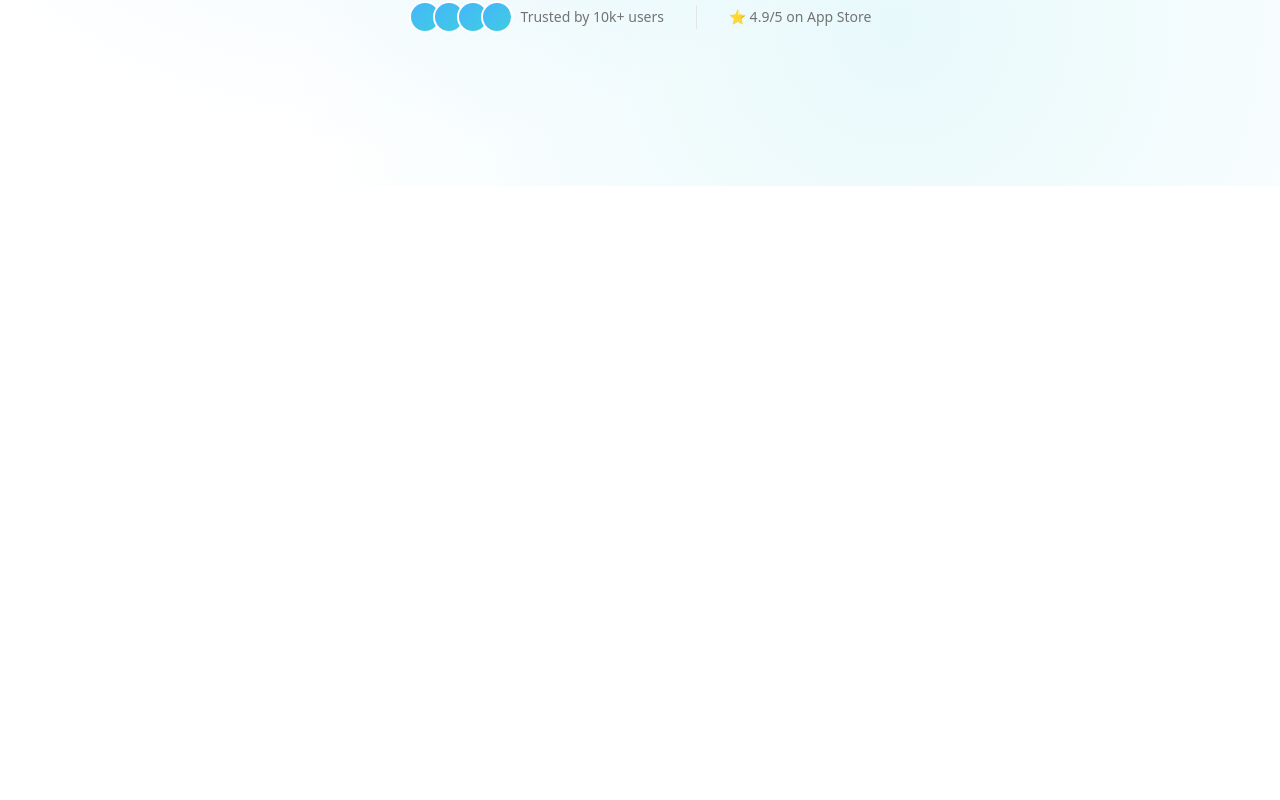
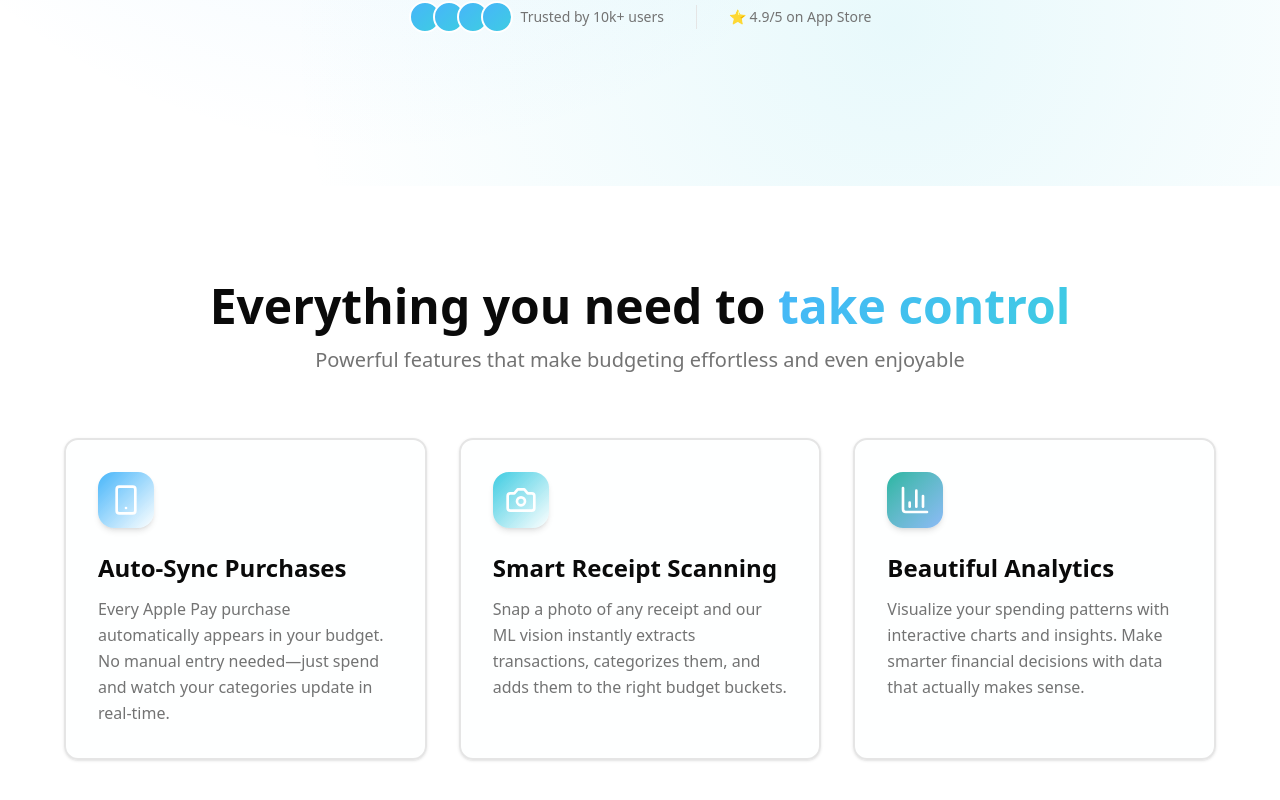
Before and after one commit to ShashiSugrim/SmartSpend, a React (Vite) app in the folder frontend/: page / in a window 1280 px wide. Shown: the part 614-1414 px from the top of the page. Before the commit the page ends 800 px from the top, so only its background shows below. Built offline with nearby package versions, Linux system fonts and the light colour scheme.

Commit message:
Added Features

```diff
--- /dev/null
+++ b/frontend/src/components/Landing/Feature.tsx
@@ -0,0 +1,69 @@
+import { Smartphone, Camera, BarChart3 } from "lucide-react";
+import {Card} from "@/components/ui/card.tsx";
+
+const features = [
+    {
+        icon: Smartphone,
+        title: "Auto-Sync Purchases",
+        description: "Every Apple Pay purchase automatically appears in your budget. No manual entry needed—just spend and watch your categories update in real-time.",
+        gradient: "from-primary to-primary-glow",
+    },
+    {
+        icon: Camera,
+        title: "Smart Receipt Scanning",
+        description: "Snap a photo of any receipt and our ML vision instantly extracts transactions, categorizes them, and adds them to the right budget buckets.",
+        gradient: "from-accent to-accent-glow",
+    },
+    {
+        icon: BarChart3,
+        title: "Beautiful Analytics",
+        description: "Visualize your spending patterns with interactive charts and insights. Make smarter financial decisions with data that actually makes sense.",
+        gradient: "from-chart-3 to-chart-4",
+    },
+];
+
+const Features = () => {
+    return (
+        <section className="py-24 px-4 bg-background relative">
+            <div className="container mx-auto max-w-6xl">
+                <div className="text-center space-y-4 mb-16 animate-fade-in">
+                    <h2 className="text-4xl md:text-5xl font-bold">
+                        Everything you need to
+                        <span className="bg-clip-text text-transparent bg-gradient-primary"> take control</span>
+                    </h2>
+                    <p className="text-xl text-muted-foreground max-w-2xl mx-auto">
+                        Powerful features that make budgeting effortless and even enjoyable
+                    </p>
+                </div>
+
+                <div className="grid md:grid-cols-3 gap-8">
+                    {features.map((feature, index) => (
+                        <Card
+                            key={index}
+                            className="group relative p-8 border-2 hover:border-primary/50 transition-all duration-300 hover:shadow-lg hover:-translate-y-1 bg-card/50 backdrop-blur-sm animate-fade-in-up"
+                            style={{ animationDelay: `${index * 0.1}s` }}
+                        >
+                            {/* Icon with gradient background */}
+                            <div className={`w-14 h-14 rounded-2xl bg-gradient-to-br ${feature.gradient} p-3 mb-6 group-hover:scale-110 transition-transform shadow-md`}>
+                                <feature.icon className="w-full h-full text-white" />
+                            </div>
+
+                            {/* Content */}
+                            <h3 className="text-2xl font-bold mb-3 group-hover:text-primary transition-colors">
+                                {feature.title}
+                            </h3>
+                            <p className="text-muted-foreground leading-relaxed">
+                                {feature.description}
+                            </p>
+
+                            {/* Hover effect glow */}
+                            <div className="absolute inset-0 rounded-lg opacity-0 group-hover:opacity-100 transition-opacity -z-10 blur-xl bg-gradient-to-br from-primary/20 to-accent/20" />
+                        </Card>
+                    ))}
+                </div>
+            </div>
+        </section>
+    );
+};
+
+export default Features;
--- /dev/null
+++ b/frontend/src/components/ui/card.tsx
@@ -0,0 +1,76 @@
+import * as React from "react"
+
+import { cn } from "@/lib/utils"
+
+const Card = React.forwardRef<
+  HTMLDivElement,
+  React.HTMLAttributes<HTMLDivElement>
+>(({ className, ...props }, ref) => (
+  <div
+    ref={ref}
+    className={cn(
+      "rounded-xl border bg-card text-card-foreground shadow",
+      className
+    )}
+    {...props}
+  />
+))
+Card.displayName = "Card"
+
+const CardHeader = React.forwardRef<
+  HTMLDivElement,
+  React.HTMLAttributes<HTMLDivElement>
+>(({ className, ...props }, ref) => (
+  <div
+    ref={ref}
+    className={cn("flex flex-col space-y-1.5 p-6", className)}
+    {...props}
+  />
+))
+CardHeader.displayName = "CardHeader"
+
+const CardTitle = React.forwardRef<
+  HTMLDivElement,
+  React.HTMLAttributes<HTMLDivElement>
+>(({ className, ...props }, ref) => (
+  <div
+    ref={ref}
+    className={cn("font-semibold leading-none tracking-tight", className)}
+    {...props}
+  />
+))
+CardTitle.displayName = "CardTitle"
+
+const CardDescription = React.forwardRef<
+  HTMLDivElement,
+  React.HTMLAttributes<HTMLDivElement>
+>(({ className, ...props }, ref) => (
+  <div
+    ref={ref}
+    className={cn("text-sm text-muted-foreground", className)}
+    {...props}
+  />
+))
+CardDescription.displayName = "CardDescription"
+
+const CardContent = React.forwardRef<
+  HTMLDivElement,
+  React.HTMLAttributes<HTMLDivElement>
+>(({ className, ...props }, ref) => (
+  <div ref={ref} className={cn("p-6 pt-0", className)} {...props} />
+))
+CardContent.displayName = "CardContent"
+
+const CardFooter = React.forwardRef<
+  HTMLDivElement,
+  React.HTMLAttributes<HTMLDivElement>
+>(({ className, ...props }, ref) => (
+  <div
+    ref={ref}
+    className={cn("flex items-center p-6 pt-0", className)}
+    {...props}
+  />
+))
+CardFooter.displayName = "CardFooter"
+
+export { Card, CardHeader, CardFooter, CardTitle, CardDescription, CardContent }
--- a/frontend/src/pages/LandingPage.tsx
+++ b/frontend/src/pages/LandingPage.tsx
@@ -1,9 +1,11 @@
 import Hero from "@/components/Landing/Hero.tsx";
+import Feature from "@/components/Landing/Feature.tsx";
 
 const LandingPage = () => {
     return(
         <div className= "h-screen w-screen">
             <Hero/>
+            <Feature/>
         </div>
     );
 }
```
Also changed, not shown: frontend/components.json.
